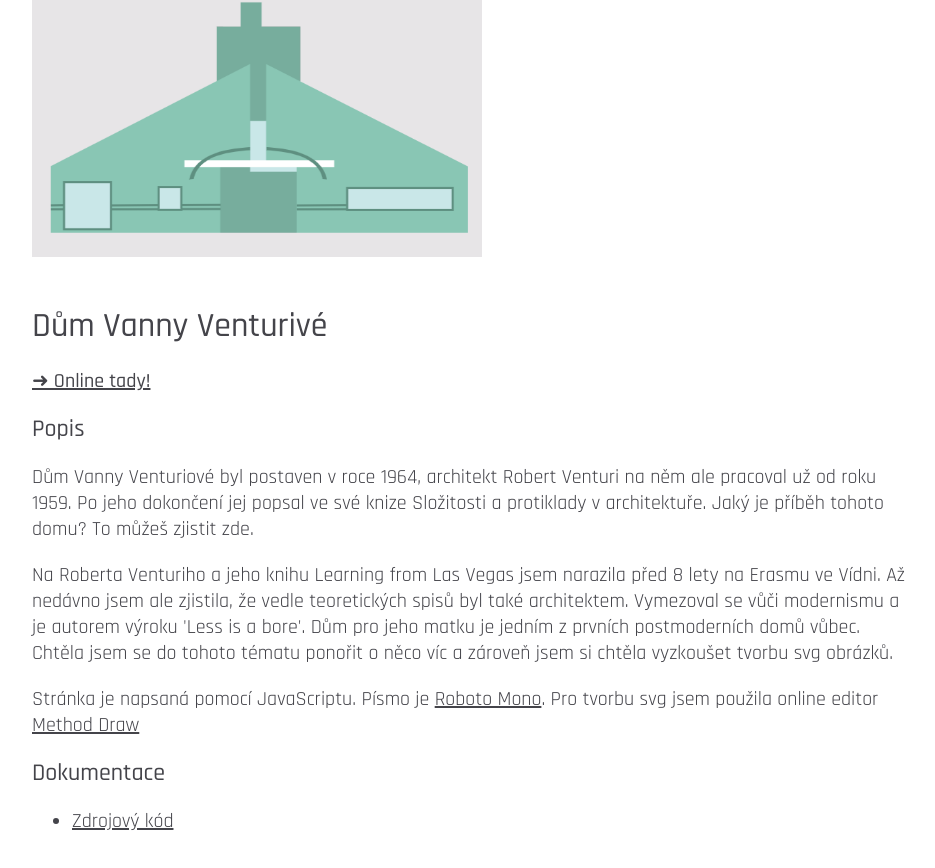
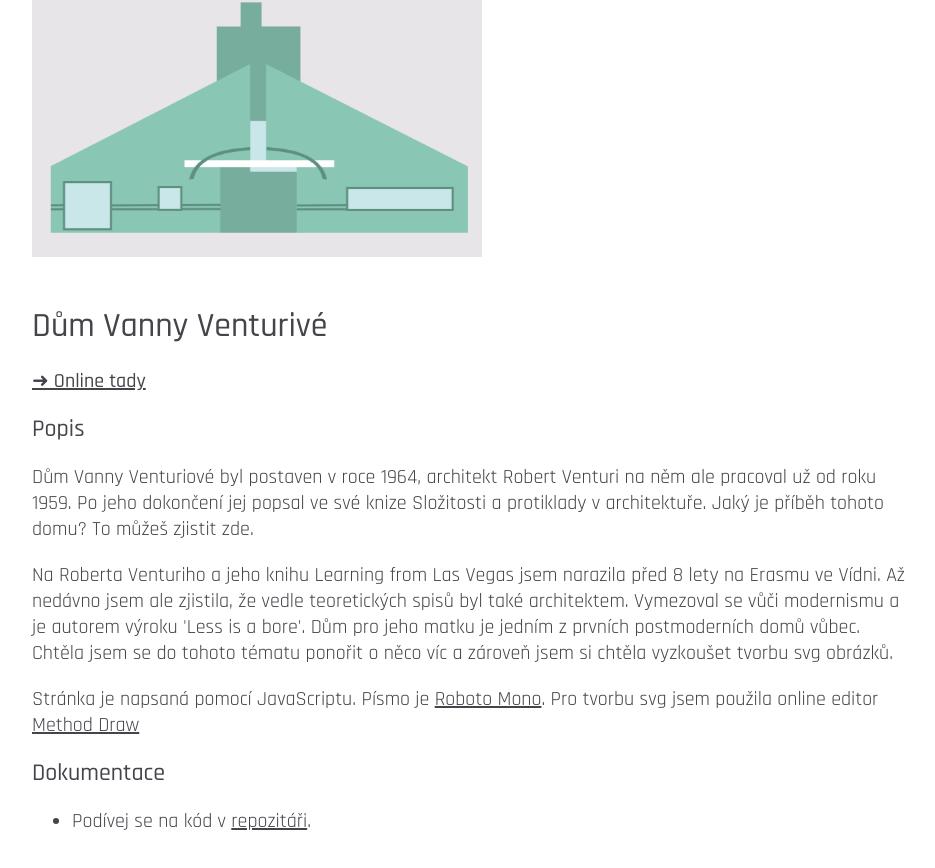
Before and after one commit to hornermar/hornermar.github.io, a React (Vite) app: page /dum-vanny-venturiove/info in a window 1280 px wide. Shown: the part 288-1156 px from the top of the page, without its empty margins (168-1103 px from the left). Built offline with nearby package versions, Linux system fonts and the light colour scheme.

Commit message:
add miny_cerny

```diff
--- a/src/data/projects.tsx
+++ b/src/data/projects.tsx
@@ -4,12 +4,43 @@ import { ProjectType, Note } from "../types/ProjectType";
 import vymazSiPamatkuImage from "../assets/vymaz-si-pamatku-banner.png";
 import systemSykoraImage from "../assets/system-sykora-banner.png";
 import dumVannyVenturioveImage from "../assets/dum-vanny-venturiove-banner.png";
+import minyCernyImage from "../assets/miny-cerny-banner.png";
 
 export enum ProjectNote {
   inProgress = "(In progress)",
 }
 
 export const projects: ProjectType[] = [
+  {
+    code: "miny_cerny",
+    title: "miny_černý",
+    description:
+      "Praha bude brzo plná Černýho. Jeho díla se nekontrolovatelně objevují po celém městě. Nikdy nevíš, kde na ně narazíš... Princip hry kopíruje klasické hledání min: hráč odhaluje políčka v mřížce, čísla ukazují, kolik „min“ je v sousedství. Miny ale nečekej, v této variantě se snažíš zneškodnit díla Davida Černého.",
+    // why: "",
+    technology: (
+      <>
+        Hra miny_černý je vytvořena pomocí{" "}
+        <Link to="https://p5js.org/">p5.js</Link>. Použité písmo je{" "}
+        <Link to="https://fonts.google.com/specimen/Kode+Mono">Kode Mono</Link>.
+      </>
+    ),
+    image: minyCernyImage,
+    note: Note.inProgress,
+  },
+  {
+    code: "vymaz-si-pamatku",
+    title: "Vymaž si památku",
+    description: "Užij si bourání památek. Aspoň na chvilku!",
+    why: "Po zbourání Transgasu a hotelu Praha ve mně začala narůstat frustrace. Když se objevily zprávy, že má zmizet i železniční most a Chemapol, potřebovala jsem si v tom najít nějakou formu uspokojení. Tak z toho vznikla tahle hříčka. Tadá!",
+    technology: (
+      <>
+        Hra je napsaná v JavaScriptu. Použité písmo je{" "}
+        <Link to="https://fonts.google.com/specimen/Micro+5">Micro 5</Link>.
+      </>
+    ),
+    image: vymazSiPamatkuImage,
+    note: Note.done,
+  },
   {
     code: "dum-vanny-venturiove",
     title: "Dům Vanny Venturivé",
@@ -30,20 +61,6 @@ export const projects: ProjectType[] = [
     note: Note.done,
   },
   {
-    code: "vymaz-si-pamatku",
-    title: "Vymaž si památku",
-    description: "Užij si bourání památek. Aspoň na chvilku!",
-    why: "Po zbourání Transgasu a hotelu Praha ve mně začala narůstat frustrace. Když se objevily zprávy, že má zmizet i železniční most a Chemapol, potřebovala jsem si v tom najít nějakou formu uspokojení. Tak z toho vznikla tahle hříčka. Tadá!",
-    technology: (
-      <>
-        Hra je napsaná v JavaScriptu. Použité písmo je{" "}
-        <Link to="https://fonts.google.com/specimen/Micro+5">Micro 5</Link>.
-      </>
-    ),
-    image: vymazSiPamatkuImage,
-    note: Note.done,
-  },
-  {
     code: "system-sykora",
     title: "Systém Sýkora",
     description:
--- a/src/pages/Detail/Detail.tsx
+++ b/src/pages/Detail/Detail.tsx
@@ -26,7 +26,7 @@ export const Detail = () => {
         <h2>{title}</h2>
         {
           <Link to={linkOnline} reloadDocument className="online">
-            ➜ Online tady!
+            ➜ Online tady
           </Link>
         }
         <h3>Popis</h3>
@@ -38,9 +38,8 @@ export const Detail = () => {
         <h3>Dokumentace</h3>
         <ul>
           <li>
-            <Link to={`https://github.com/hornermar/${code}`}>
-              Zdrojový kód
-            </Link>
+            Podívej se na kód v{" "}
+            <Link to={`https://github.com/hornermar/${code}`}>repozitáři</Link>.
           </li>
         </ul>
       </div>
```
